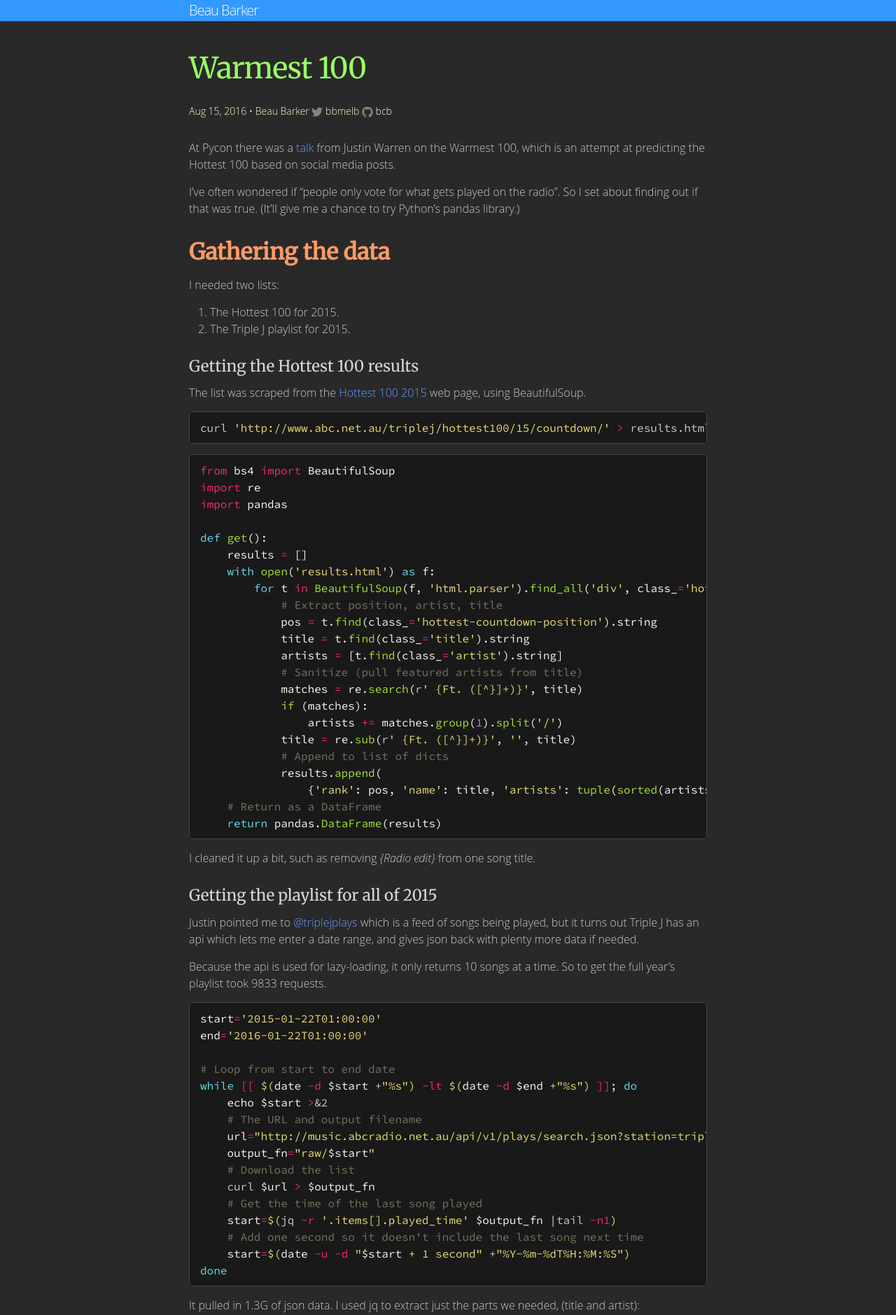
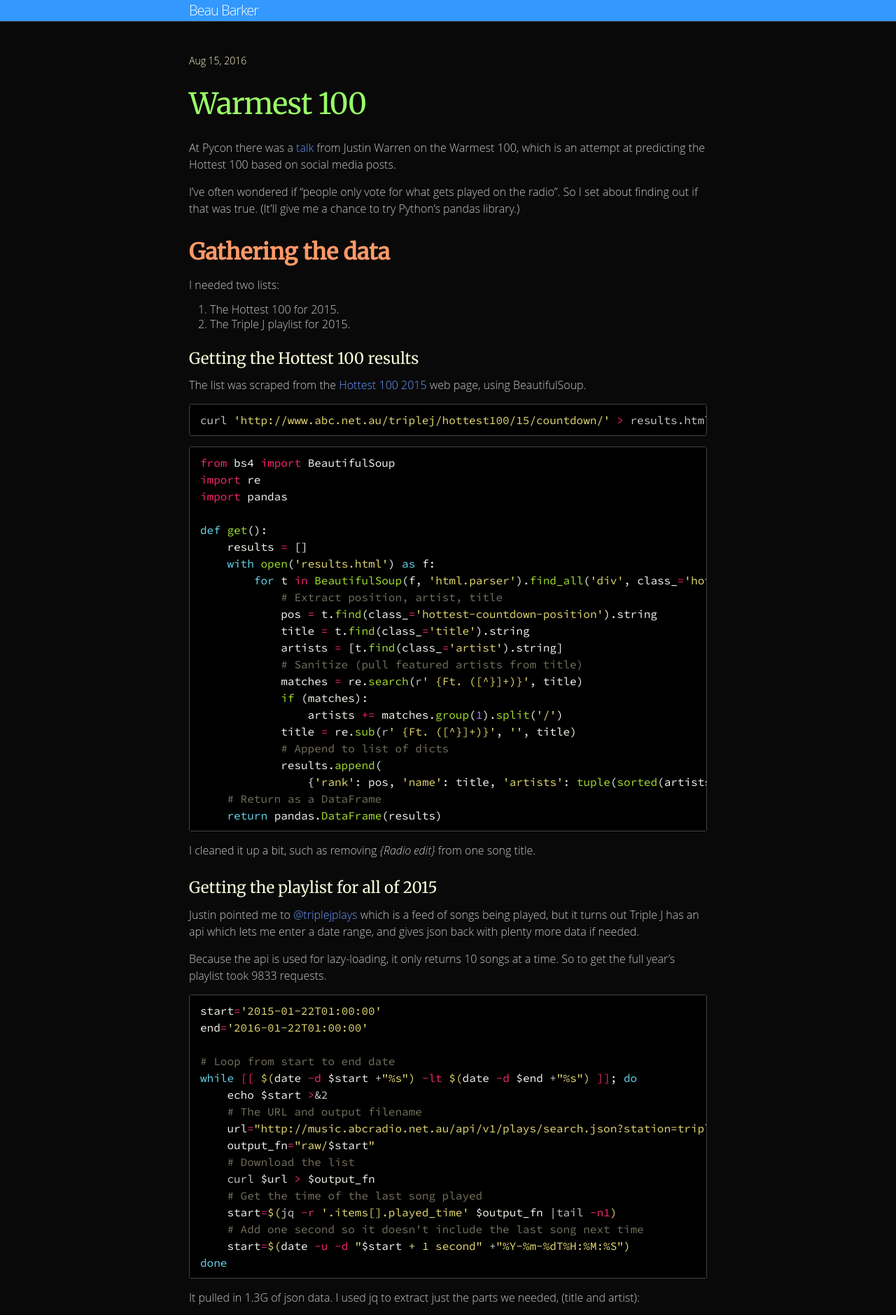
Before and after one commit to explodinglabs/explodinglabs.github.io, a Jekyll site: the page built from _posts/2016-08-15-warmest-100.markdown, in a window 1280 px wide. Shown: the top 1879 px of the page at 70% size. Built offline with Jekyll 4.4.1, drawn with Linux system fonts in a browser that asks for light colours; some web fonts are replaced; comment, search, counter and statistics services are not loaded.

Commit message:
Adjust design

```diff
--- a/_layouts/post.html
+++ b/_layouts/post.html
@@ -4,13 +4,10 @@ layout: default
 <article class="post" itemscope itemtype="http://schema.org/BlogPosting">
 
     <header class="post-header">
-        <h1 class="post-title" itemprop="name headline">{{ page.title }}</h1>
         <p class="post-meta">
             <time datetime="{{ page.date | date_to_xmlschema }}" itemprop="datePublished">{{ page.date | date: "%b %-d, %Y" }}</time>
-            • <span itemprop="author" itemscope itemtype="http://schema.org/Person"><span itemprop="name">{{ site.author }}</span></span>
-            {% include icon-twitter.html username=site.twitter_username %}
-            {% include icon-github.html username=site.github_username %}
         </p>
+        <h1 class="post-title" itemprop="name headline">{{ page.title }}</h1>
     </header>
 
     <div class="post-content" itemprop="articleBody">
--- a/_sass/_base.scss
+++ b/_sass/_base.scss
@@ -36,7 +36,10 @@ body {
 /**
  * Set `margin-bottom` to maintain vertical rhythm
  */
-h1, h2, h3, h4, h5, h6,
+h1, h2, h3, h4, h5, h6 {
+    margin-bottom: $spacing-unit;
+}
+
 p, blockquote, pre,
 ul, ol, dl, figure,
 %vertical-rhythm {
@@ -71,9 +74,10 @@ figcaption {
  */
 ul, ol {
     margin-left: $spacing-unit;
-}
-
-li {
+    li {
+        line-height: 100%;
+        margin-bottom: 5px;
+    }
 }
 
 
--- a/css/main.scss
+++ b/css/main.scss
@@ -3,46 +3,42 @@
 ---
 @charset "utf-8";
 
-
-
 // Our variables
-$base-font-family: "Open Sans", sans-serif;
-$base-font-size:   16px;
+$base-font-family: 'Open sans', sans-serif;
+$base-font-size: 16px;
 $base-font-weight: 100;
-$small-font-size:  $base-font-size * 0.875;
+$small-font-size: $base-font-size * 0.875;
 $base-line-height: 1.5;
 
 $page-title-color: #9f6;
 $h1-color: #f96;
 $h1-size: 2.2em;
-$h2-color: #d9d9d9;
+$h2-color: #f9f9d9;
 $h2-size: 1.4em;
 
-$spacing-unit:     30px;
+$spacing-unit: 30px;
 
-$text-color:       #c9c9c9;
-$background-color: #292929;
-$link-color:       #6a9aff;
+$text-color: #c9c9c9;
+$background-color: #090909;
+$link-color: #6a9aff;
 
-$code-background-color: #191919;
+$code-background-color: black;
 $code-border-color: #444;
 $code-border-radius: 3px;
 $code-font-family: 'Source Code Pro';
 $code-font-size: 1em;
 $code-font-color: #c9c9c9;
 
-$grey:       #828282;
+// Colours
+$grey: #828282;
 $grey-light: lighten($grey, 40%);
-$grey-dark:  darken($grey, 25%);
+$grey-dark: darken($grey, 25%);
 $yellow-light: lighten(yellow, 40%);
 
 // Width of the content area
-$content-width:    800px;
-
-$on-palm:          600px;
-$on-laptop:        800px;
-
-
+$content-width: 800px;
+$on-palm: 600px;
+$on-laptop: 800px;
 
 // Use media queries like this:
 // @include media-query($on-palm) {
```
